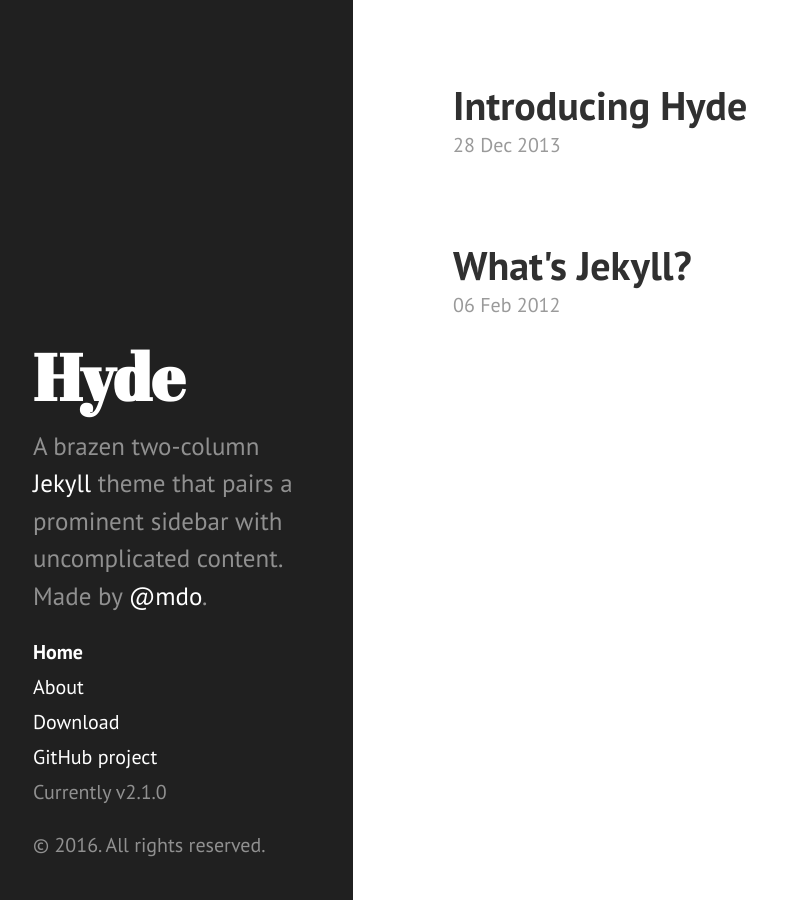
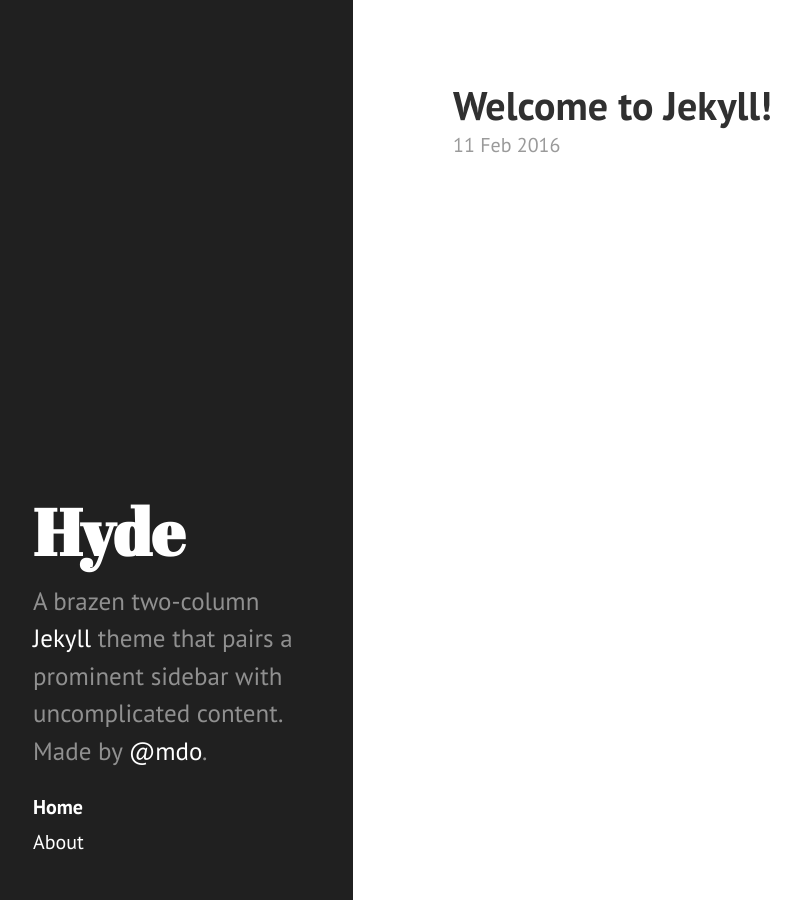
Before and after one commit to ricardo0100/ricardo0100.github.io, a Jekyll site: the page built from index.html, in a window 1280 px wide. Shown: the whole page, without its empty margins (7-808 px from the left). Built offline with Jekyll 4.4.1, drawn with Linux system fonts in a browser that asks for light colours; Markdown is read by kramdown in place of the engine named in the settings.

Commit message:
Cleaning up

```diff
--- a/CNAME
+++ /dev/null
@@ -1 +0,0 @@
-hyde.getpoole.com
--- a/_includes/sidebar.html
+++ b/_includes/sidebar.html
@@ -26,11 +26,6 @@
         {% endif %}
       {% endfor %}
 
-      <a class="sidebar-nav-item" href="{{ site.github.repo }}/archive/v{{ site.version }}.zip">Download</a>
-      <a class="sidebar-nav-item" href="{{ site.github.repo }}">GitHub project</a>
-      <span class="sidebar-nav-item">Currently v{{ site.version }}</span>
     </nav>
-
-    <p>&copy; {{ site.time | date: '%Y' }}. All rights reserved.</p>
   </div>
 </div>
--- /dev/null
+++ b/_posts/2016-02-11-welcome-to-jekyll.markdown
@@ -0,0 +1,6 @@
+---
+layout: post
+title:  "Welcome to Jekyll!"
+date:   2016-02-11 13:43:53 -0200
+categories: jekyll update
+---
```
Also changed, not shown: _posts/2012-02-06-whats-jekyll.md (deleted, +0 -12 lines), _posts/2013-12-28-introducing-hyde.md (deleted, +0 -37 lines).
